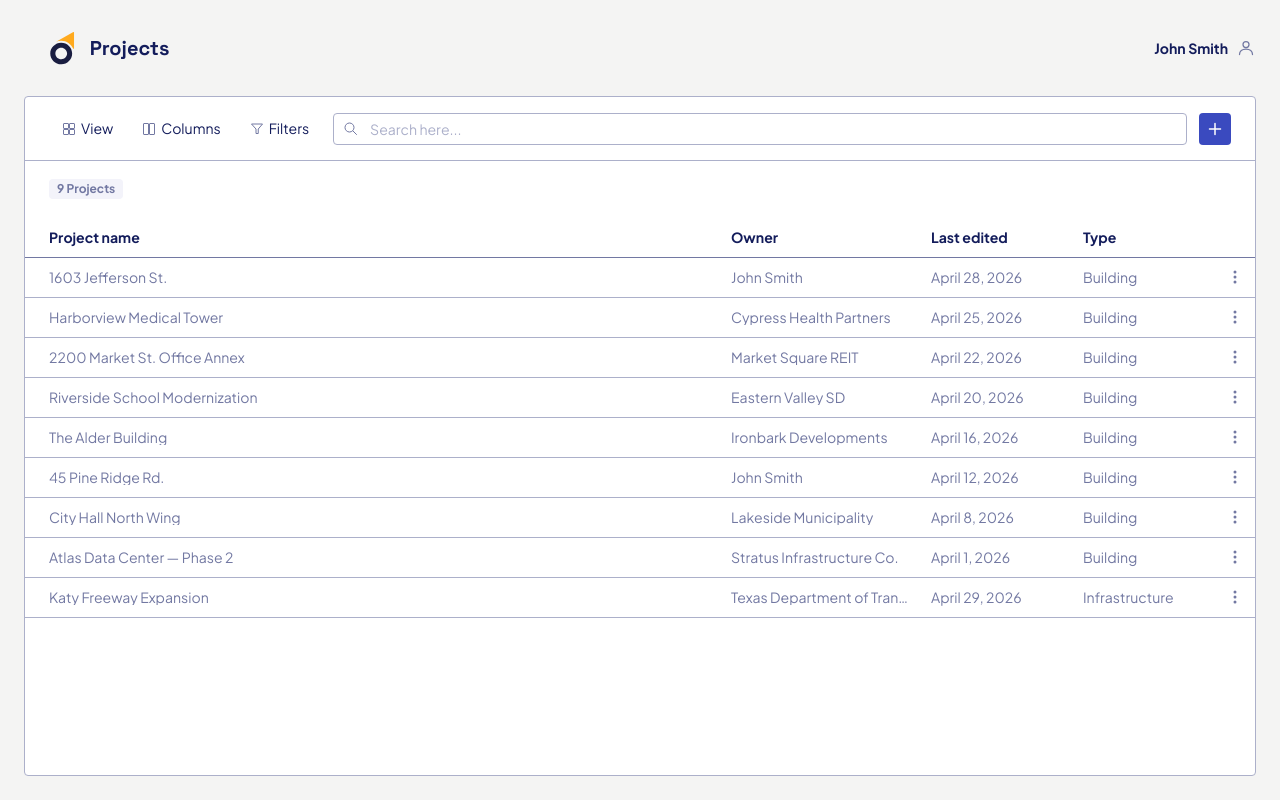
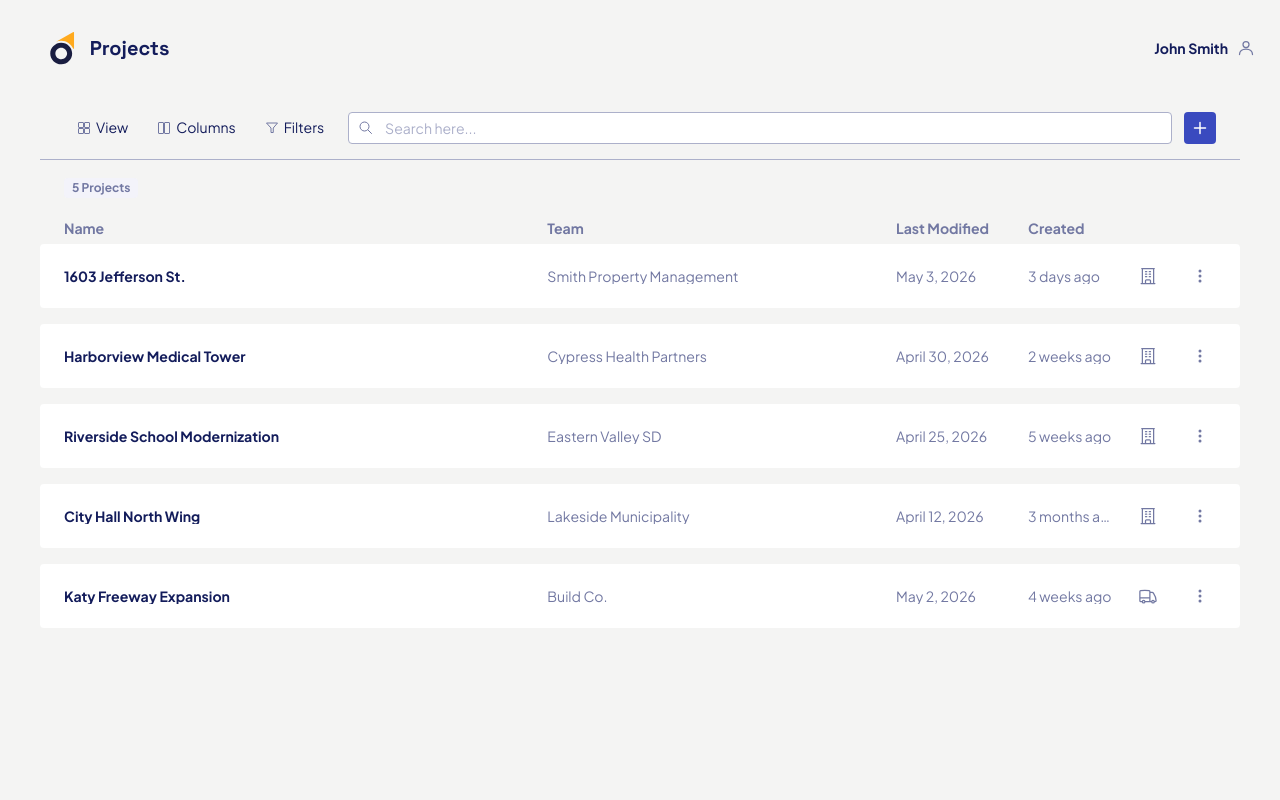
Before and after one commit to eptrszkwcz/260419_ocumap-R, a React (Vite) app: page /projects in a window 1280 px wide. Built offline with nearby package versions, Linux system fonts and the light colour scheme.

Commit message:
change project page table

```diff
--- a/package.json
+++ b/package.json
@@ -12,6 +12,7 @@
   "dependencies": {
     "@fontsource/plus-jakarta-sans": "^5.2.8",
     "@fontsource/space-grotesk": "^5.2.10",
+    "@heroicons/react": "^2.2.0",
     "@tailwindcss/vite": "^4.2.2",
     "mapbox-gl": "^3.23.0",
     "react": "^19.2.4",
--- a/src/components/ControlHeaderToolbar.tsx
+++ b/src/components/ControlHeaderToolbar.tsx
@@ -245,11 +245,15 @@ export function ControlHeaderToolbar({
   onAddClick,
 }: ControlHeaderToolbarProps) {
   const [activeId, setActiveId] = useState<(typeof secondaryConfig)[number]['id'] | null>(null)
+  const projectsChrome = id === 'control-header-projects'
 
   return (
     <div
       id={id}
-      className="flex h-16 w-full shrink-0 items-center gap-3 border-b border-stroke px-panel-padding"
+      className={
+        'flex h-16 w-full shrink-0 items-center gap-3 border-b border-stroke px-panel-padding ' +
+        (projectsChrome ? 'bg-transparent' : '')
+      }
       role="toolbar"
       aria-label={toolbarAriaLabel}
     >
--- a/src/data/sampleProjects.ts
+++ b/src/data/sampleProjects.ts
@@ -6,8 +6,12 @@ export type ProjectType = 'Building' | 'Infrastructure'
 export type ProjectRecord = {
   id: string
   name: string
-  owner: string
-  lastEdited: string
+  /** Organization shown in the projects list “Team” column. */
+  team: string
+  /** Display string for “Last modified” (e.g. “May 3, 2026”). */
+  lastModified: string
+  /** Short relative label for “Created” (e.g. “3 days ago”). */
+  createdRelative: string
   projectType: ProjectType
   /** Mapbox GL style URL; required when projectType is Infrastructure. */
   mapboxStyleUrl?: string
@@ -27,64 +31,41 @@ export const sampleProjects: ProjectRecord[] = [
   {
     id: 'p-1',
     name: '1603 Jefferson St.',
-    owner: 'John Smith',
-    lastEdited: 'April 28, 2026',
+    team: 'Smith Property Management',
+    lastModified: 'May 3, 2026',
+    createdRelative: '3 days ago',
     projectType: 'Building',
   },
   {
     id: 'p-2',
     name: 'Harborview Medical Tower',
-    owner: 'Cypress Health Partners',
-    lastEdited: 'April 25, 2026',
-    projectType: 'Building',
-  },
-  {
-    id: 'p-3',
-    name: '2200 Market St. Office Annex',
-    owner: 'Market Square REIT',
-    lastEdited: 'April 22, 2026',
+    team: 'Cypress Health Partners',
+    lastModified: 'April 30, 2026',
+    createdRelative: '2 weeks ago',
     projectType: 'Building',
   },
   {
     id: 'p-4',
     name: 'Riverside School Modernization',
-    owner: 'Eastern Valley SD',
-    lastEdited: 'April 20, 2026',
-    projectType: 'Building',
-  },
-  {
-    id: 'p-5',
-    name: 'The Alder Building',
-    owner: 'Ironbark Developments',
-    lastEdited: 'April 16, 2026',
-    projectType: 'Building',
-  },
-  {
-    id: 'p-6',
-    name: '45 Pine Ridge Rd.',
-    owner: 'John Smith',
-    lastEdited: 'April 12, 2026',
+    team: 'Eastern Valley SD',
+    lastModified: 'April 25, 2026',
+    createdRelative: '5 weeks ago',
     projectType: 'Building',
   },
   {
     id: 'p-7',
     name: 'City Hall North Wing',
-    owner: 'Lakeside Municipality',
-    lastEdited: 'April 8, 2026',
-    projectType: 'Building',
-  },
-  {
-    id: 'p-8',
-    name: 'Atlas Data Center — Phase 2',
-    owner: 'Stratus Infrastructure Co.',
-    lastEdited: 'April 1, 2026',
+    team: 'Lakeside Municipality',
+    lastModified: 'April 12, 2026',
+    createdRelative: '3 months ago',
     projectType: 'Building',
   },
   {
     id: KATY_FREEWAY_PROJECT_ID,
     name: 'Katy Freeway Expansion',
-    owner: 'Texas Department of Transportation',
-    lastEdited: 'April 29, 2026',
+    team: 'Build Co.',
+    lastModified: 'May 2, 2026',
+    createdRelative: '4 weeks ago',
     projectType: 'Infrastructure',
     mapboxStyleUrl: KATY_FREEWAY_MAPBOX_STYLE,
   },
--- a/src/pages/ProjectsBadgeRow.tsx
+++ b/src/pages/ProjectsBadgeRow.tsx
@@ -13,7 +13,7 @@ export function ProjectsBadgeRow({ projectCount }: ProjectsBadgeRowProps) {
   return (
     <div
       id="badge-container-projects"
-      className="flex h-14 w-full shrink-0 items-center gap-2 px-panel-padding"
+      className="flex h-14 w-full shrink-0 items-center gap-2 bg-transparent px-panel-padding"
       aria-label="Project summary"
     >
       <div className={countBadgeClassName} role="status" aria-live="polite">
--- a/src/pages/ProjectsPage.tsx
+++ b/src/pages/ProjectsPage.tsx
@@ -23,7 +23,7 @@ export function ProjectsPage() {
         </div>
         <UserAccountDisplay />
       </header>
-      <Panel className="mt-6 flex min-h-0 min-w-0 flex-1 flex-col p-0">
+      <Panel className="!border-0 !bg-transparent mx-auto mt-6 flex min-h-0 min-w-0 w-full max-w-[1200px] flex-1 flex-col p-0 shadow-none">
         <ControlHeaderToolbar
           id="control-header-projects"
           toolbarAriaLabel="Projects list actions"
--- a/src/pages/ProjectsTable.tsx
+++ b/src/pages/ProjectsTable.tsx
@@ -1,6 +1,7 @@
+import { BuildingOfficeIcon, TruckIcon } from '@heroicons/react/24/outline'
 import { useNavigate } from 'react-router-dom'
 
-import { type ProjectRecord } from '@/data/sampleProjects'
+import { type ProjectRecord, type ProjectType } from '@/data/sampleProjects'
 
 function MoreVerticalIcon({ className = '' }: { className?: string }) {
   return (
@@ -19,7 +20,31 @@ function MoreVerticalIcon({ className = '' }: { className?: string }) {
   )
 }
 
-function ProjectTableRow({ project }: { project: ProjectRecord }) {
+const typeIconClass = 'size-5 shrink-0'
+
+function ProjectTypeIcon({ type }: { type: ProjectType }) {
+  const label = type === 'Building' ? 'Building project' : 'Infrastructure project'
+  if (type === 'Infrastructure') {
+    return (
+      <span className="inline-flex shrink-0 text-fg-muted group-hover:text-fg-highlight" title={label}>
+        <TruckIcon className={typeIconClass} aria-hidden />
+        <span className="sr-only">{label}</span>
+      </span>
+    )
+  }
+  return (
+    <span className="inline-flex shrink-0 text-fg-muted group-hover:text-fg-highlight" title={label}>
+      <BuildingOfficeIcon className={typeIconClass} aria-hidden />
+      <span className="sr-only">{label}</span>
+    </span>
+  )
+}
+
+/** Shared grid: name, team, last modified, created, type icon, actions */
+const projectsGridClass =
+  'grid w-full min-w-0 grid-cols-[minmax(0,1.4fr)_minmax(0,1fr)_minmax(0,7.5rem)_minmax(0,5.5rem)_2.5rem_2.25rem] items-center gap-x-3'
+
+function ProjectCardRow({ project }: { project: ProjectRecord }) {
   const navigate = useNavigate()
 
   const openInLibrary = () => {
@@ -27,9 +52,11 @@ function ProjectTableRow({ project }: { project: ProjectRecord }) {
   }
 
   return (
-    <tr
+    <div
+      role="button"
+      tabIndex={0}
       className={
-        'group h-10 cursor-pointer border-b-[0.5px] border-solid border-stroke font-normal transition-colors hover:bg-area-highlight hover:font-semibold '
+        'group box-border flex h-16 min-h-16 cursor-pointer items-center rounded-panel bg-panel font-normal transition-colors hover:bg-area-highlight hover:font-semibold focus-visible:outline-none focus-visible:ring-2 focus-visible:ring-fg-highlight/40'
       }
       onClick={openInLibrary}
       onKeyDown={(e) => {
@@ -38,32 +65,32 @@ function ProjectTableRow({ project }: { project: ProjectRecord }) {
           openInLibrary()
         }
       }}
-      tabIndex={0}
       aria-label={`Open ${project.name} in library`}
     >
-      <td className="min-w-0 pl-panel-padding pr-4 align-middle text-fg-muted group-hover:text-fg-highlight">
-        <span className="block truncate">{project.name}</span>
-      </td>
-      <td className="min-w-0 pl-0 pr-4 align-middle text-fg-muted group-hover:text-fg-highlight">
-        <span className="block truncate">{project.owner}</span>
-      </td>
-      <td className="pl-0 pr-4 align-middle text-fg-muted group-hover:text-fg-highlight whitespace-nowrap">
-        {project.lastEdited}
-      </td>
-      <td className="pl-0 pr-4 align-middle text-fg-muted group-hover:text-fg-highlight whitespace-nowrap">
-        {project.projectType}
-      </td>
-      <td className="pl-0 pr-panel-padding text-right align-middle">
+      <div className={`${projectsGridClass} min-w-0 px-panel-padding`}>
+        <span className="min-w-0 truncate font-bold text-fg group-hover:text-fg-highlight">{project.name}</span>
+        <span className="min-w-0 truncate text-fg-muted group-hover:text-fg-highlight">{project.team}</span>
+        <span className="truncate whitespace-nowrap text-fg-muted group-hover:text-fg-highlight">
+          {project.lastModified}
+        </span>
+        <span className="truncate whitespace-nowrap text-fg-muted group-hover:text-fg-highlight">
+          {project.createdRelative}
+        </span>
+        <span className="flex justify-center">
+          <ProjectTypeIcon type={project.projectType} />
+        </span>
+        <span className="flex justify-end">
           <button
             type="button"
             onClick={(e) => e.stopPropagation()}
-          className="text-fg-muted group-hover:text-fg-highlight inline-flex h-8 w-8 items-center justify-center rounded-panel align-middle transition-colors focus-visible:ring-2 focus-visible:ring-fg-highlight/40 focus-visible:outline-none"
+            className="text-fg-muted group-hover:text-fg-highlight inline-flex h-8 w-8 shrink-0 items-center justify-center rounded-panel align-middle transition-colors focus-visible:ring-2 focus-visible:ring-fg-highlight/40 focus-visible:outline-none"
             aria-label={`Actions for ${project.name}`}
           >
             <MoreVerticalIcon />
           </button>
-      </td>
-    </tr>
+        </span>
+      </div>
+    </div>
   )
 }
 
@@ -72,48 +99,26 @@ type ProjectsTableProps = {
 }
 
 /**
- * Project directory: name, owner, last edited, type, actions. Matches feature library table density and hover.
+ * Project directory as card rows (64px): name, team, last modified, created, type icon, actions.
  */
 export function ProjectsTable({ projects }: ProjectsTableProps) {
   return (
-    <div className="min-h-0 w-full min-w-0 flex-1 overflow-auto px-0">
-      <table className="w-full min-w-0 table-fixed border-collapse text-left font-sans text-standard">
-        <colgroup>
-          <col />
-          <col style={{ width: '200px' }} />
-          <col style={{ width: '9.5rem' }} />
-          <col style={{ width: '8.5rem' }} />
-          <col style={{ width: '2.25rem' }} />
-        </colgroup>
-        <thead>
-          <tr className="h-10 border-b border-solid border-fg-muted">
-            <th className="pl-panel-padding pr-4 text-left font-bold text-fg" scope="col">
-              Project name
-            </th>
-            <th className="pl-0 pr-4 text-left font-bold text-fg" scope="col">
-              Owner
-            </th>
-            <th className="pl-0 pr-4 font-bold text-fg" scope="col">
-              Last edited
-            </th>
-            <th className="pl-0 pr-4 font-bold text-fg" scope="col">
-              Type
-            </th>
-            <th
-              className="pr-panel-padding pl-0 text-right font-bold"
-              scope="col"
-              aria-label="Actions"
+    <div className="flex min-h-0 w-full min-w-0 flex-1 flex-col overflow-auto bg-page pb-panel-padding">
+      <div
+        className={`${projectsGridClass} shrink-0 px-panel-padding pb-2 pt-1 font-sans text-standard font-bold text-fg-muted`}
       >
-              <span className="sr-only">Actions</span>
-            </th>
-          </tr>
-        </thead>
-        <tbody>
+        <div className="min-w-0">Name</div>
+        <div className="min-w-0">Team</div>
+        <div className="whitespace-nowrap">Last Modified</div>
+        <div className="whitespace-nowrap">Created</div>
+        <div className="sr-only">Type</div>
+        <div className="sr-only text-right">Actions</div>
+      </div>
+      <div className="flex min-h-0 flex-1 flex-col gap-[16px]">
         {projects.map((project) => (
-            <ProjectTableRow key={project.id} project={project} />
+          <ProjectCardRow key={project.id} project={project} />
         ))}
-        </tbody>
-      </table>
+      </div>
     </div>
   )
 }
--- a/src/panels/library/ProjectsDrawerFromLibrary.tsx
+++ b/src/panels/library/ProjectsDrawerFromLibrary.tsx
@@ -141,7 +141,7 @@ export function ProjectsDrawerFromLibrary() {
               <ChevronRightIcon />
             </button>
           </header>
-          <Panel className="mt-6 flex min-h-0 min-w-0 flex-1 flex-col p-0">
+          <Panel className="!border-0 !bg-transparent mt-6 flex min-h-0 min-w-0 flex-1 flex-col p-0 shadow-none">
             <ControlHeaderToolbar
               id="control-header-projects"
               toolbarAriaLabel="Projects list actions"
```
Also changed, not shown: 1 other file (tests, documents, lock files or other folders). Lines whose indentation alone changed are shown as unchanged.
